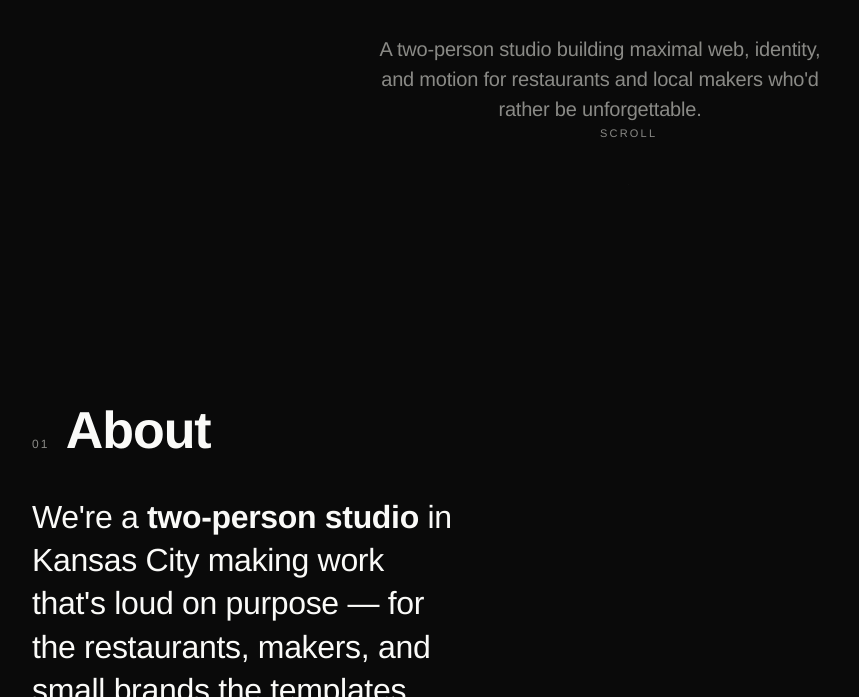
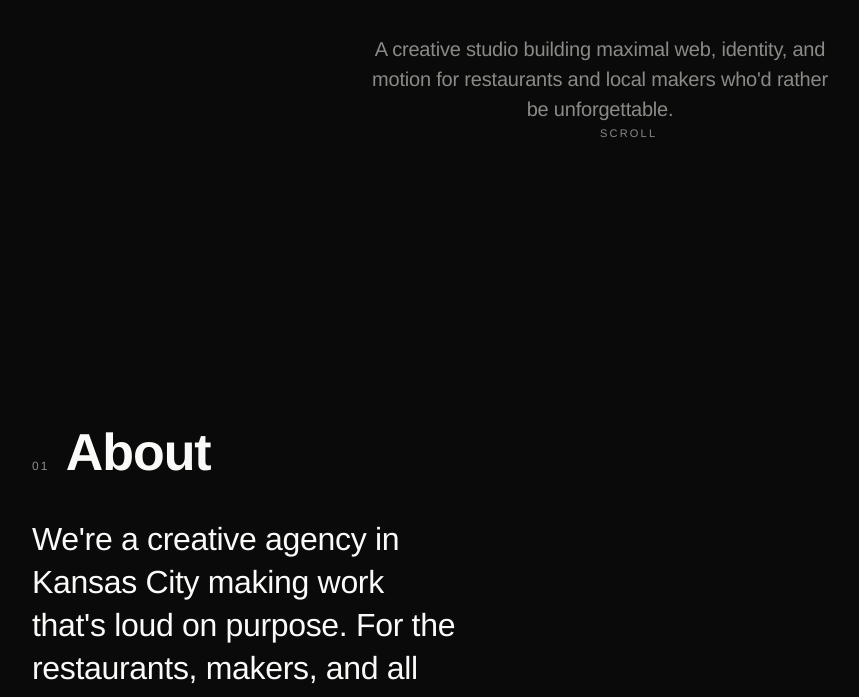
Before and after one commit to anthonymarti/neverday, a plain HTML site: page index.html in a window 1280 px wide. Shown: the part 583-1280 px from the top of the page, without its empty margins (40-899 px from the left). Drawn offline with Linux system fonts and the light colour scheme.

Commit message:
Update index.html
Adjusted copy

```diff
--- a/index.html
+++ b/index.html
@@ -261,7 +261,7 @@
           </svg>
         </div>
         <h1 class="headline">Brands that refuse<span>to blend in.</span></h1>
-        <p class="lede">A two-person studio building maximal web, identity, and motion for restaurants and local makers who'd rather be unforgettable.</p>
+        <p class="lede">A creative studio building maximal web, identity, and motion for restaurants and local makers who'd rather be unforgettable.</p>
         <!--<a class="cta" href="mailto:hello@neverday.com">Start a project <span class="arr">→</span></a>-->
       </div>
       <div class="scroll-hint">Scroll</div>
@@ -273,7 +273,7 @@
           <span class="sec-num" data-reveal>01</span>
           <h2 class="sec-title" data-reveal style="--d:1">About</h2>
         </div>
-        <p class="about-body" data-reveal style="--d:2">We're a <b>two-person studio</b> in Kansas City making work that's loud on purpose — for the restaurants, makers, and small brands the templates were never built for.</p>
+        <p class="about-body" data-reveal style="--d:2">We're a creative agency in Kansas City making work that's loud on purpose. For the restaurants, makers, and all big thinkers.</p>
         <div class="about-grid">
           <div class="stat" data-reveal style="--d:3"><div class="n">2</div><div class="l">People. No account managers, no hand-offs — you talk to the people doing the work.</div></div>
           <div class="stat" data-reveal style="--d:4"><div class="n">6+</div><div class="l">Years building identity and web for independent businesses.</div></div>
```
